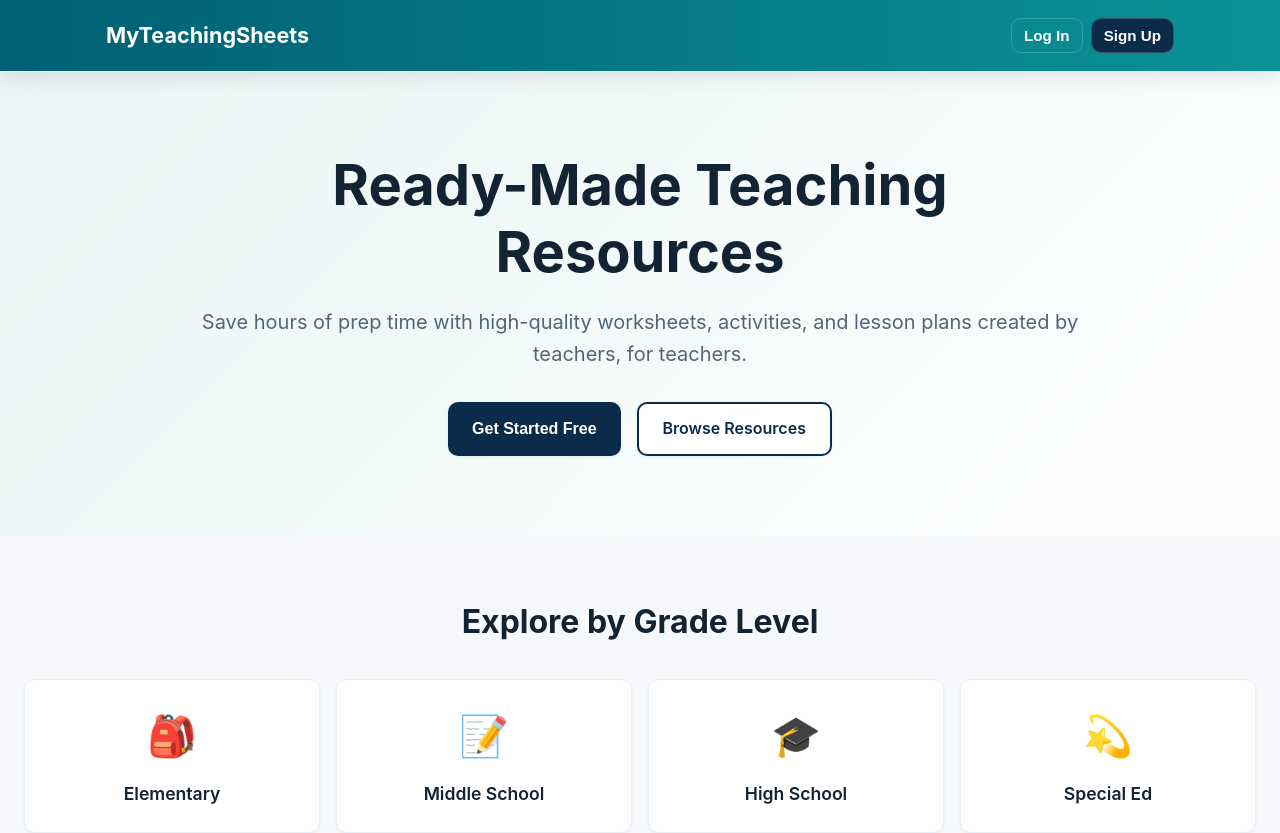
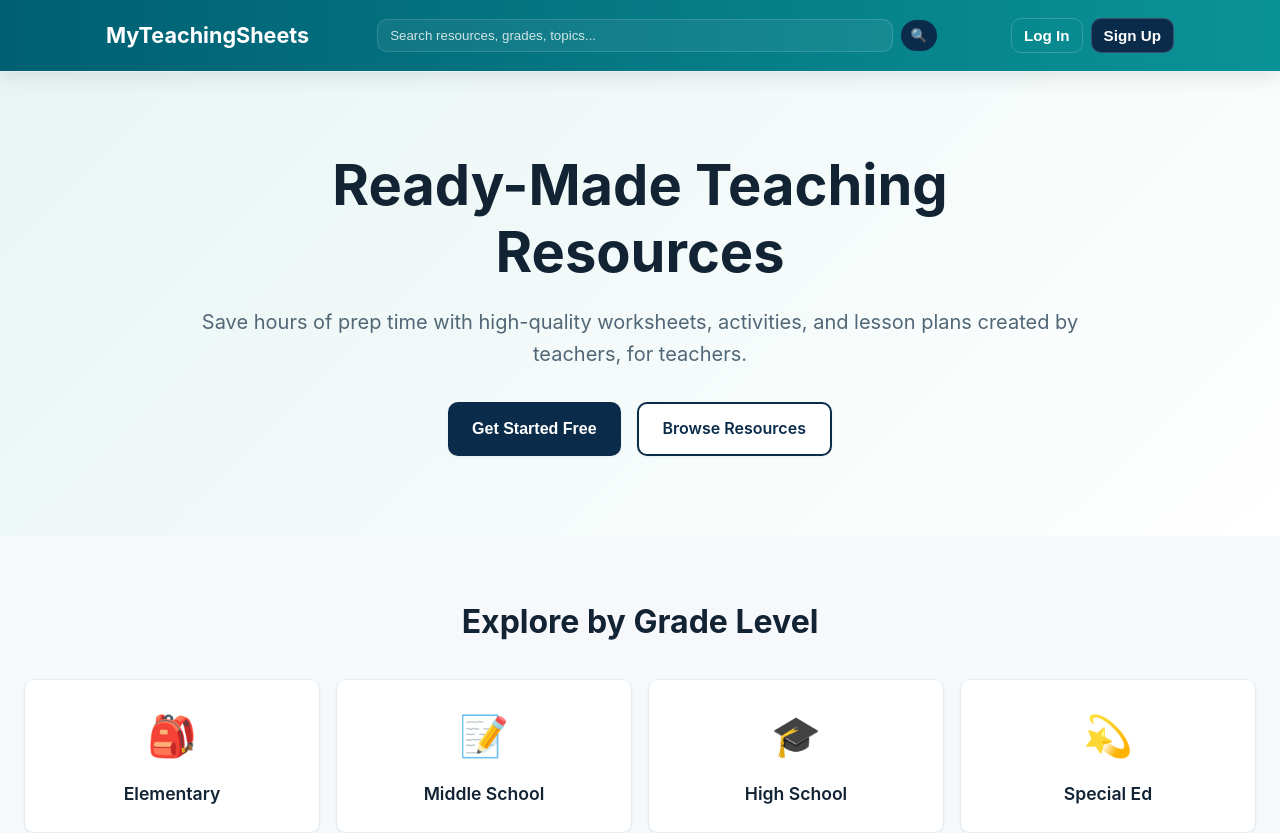
Before and after one commit to MyTeachingSheets/MTS, a Next.js app: page / in a window 1280 px wide. Shown: the top 833 px of the page. Built offline with nearby package versions, Linux system fonts and the light colour scheme; no server answers.

Commit message:
feat(header): add search bar (navigates to /search?q=...)

```diff
--- a/components/Header.js
+++ b/components/Header.js
@@ -26,11 +26,23 @@ export default function Header() {
     setShowAuthModal(true)
   }
 
+  const handleSearch = (e) => {
+    e.preventDefault()
+    const q = e.target.elements.search?.value?.trim()
+    if (!q) return
+    // Navigate to search page with query
+    window.location.href = `/search?q=${encodeURIComponent(q)}`
+  }
+
   return (
     <>
       <header className="top-nav" role="banner">
         <div className="nav-inner">
           <Link className="nav-brand" href="/">MyTeachingSheets</Link>
+          <form className="nav-search" onSubmit={handleSearch} role="search">
+            <input name="search" className="nav-search-input" placeholder="Search resources, grades, topics..." aria-label="Search" />
+            <button className="nav-search-btn" type="submit">🔍</button>
+          </form>
           <nav className="nav-actions" aria-label="Main navigation">
             {user ? (
               <>
--- a/styles/globals.css
+++ b/styles/globals.css
@@ -59,6 +59,30 @@ body{
   align-items:center;
   gap:12px;
 }
+/* Header search */
+.nav-search{
+  display:flex;
+  align-items:center;
+  gap:8px;
+  margin-right:12px;
+}
+.nav-search-input{
+  padding:8px 12px;
+  border-radius:999px;
+  border:1px solid var(--border-light);
+  min-width:220px;
+  background:white;
+  color:var(--text-primary);
+}
+.nav-search-btn{
+  padding:8px 10px;
+  border-radius:999px;
+  border:none;
+  background:var(--primary-navy);
+  color:white;
+  cursor:pointer;
+}
+.nav-search-btn:hover{background:var(--primary-navy-dark)}
 .nav-btn{
   background:transparent;
   border:none;
@@ -332,6 +356,7 @@ admin-logs-toolbar select:focus{outline:none;border-color:var(--muted-teal)}
 /* Responsive Design */
 @media(max-width:768px){
   .nav-brand{font-size:1.1rem}
+  .nav-search-input{min-width:140px}
   .nav-actions{gap:6px}
   .nav-btn{padding:6px 12px;font-size:0.9rem}
   .hero-section{padding:48px 20px}
```
